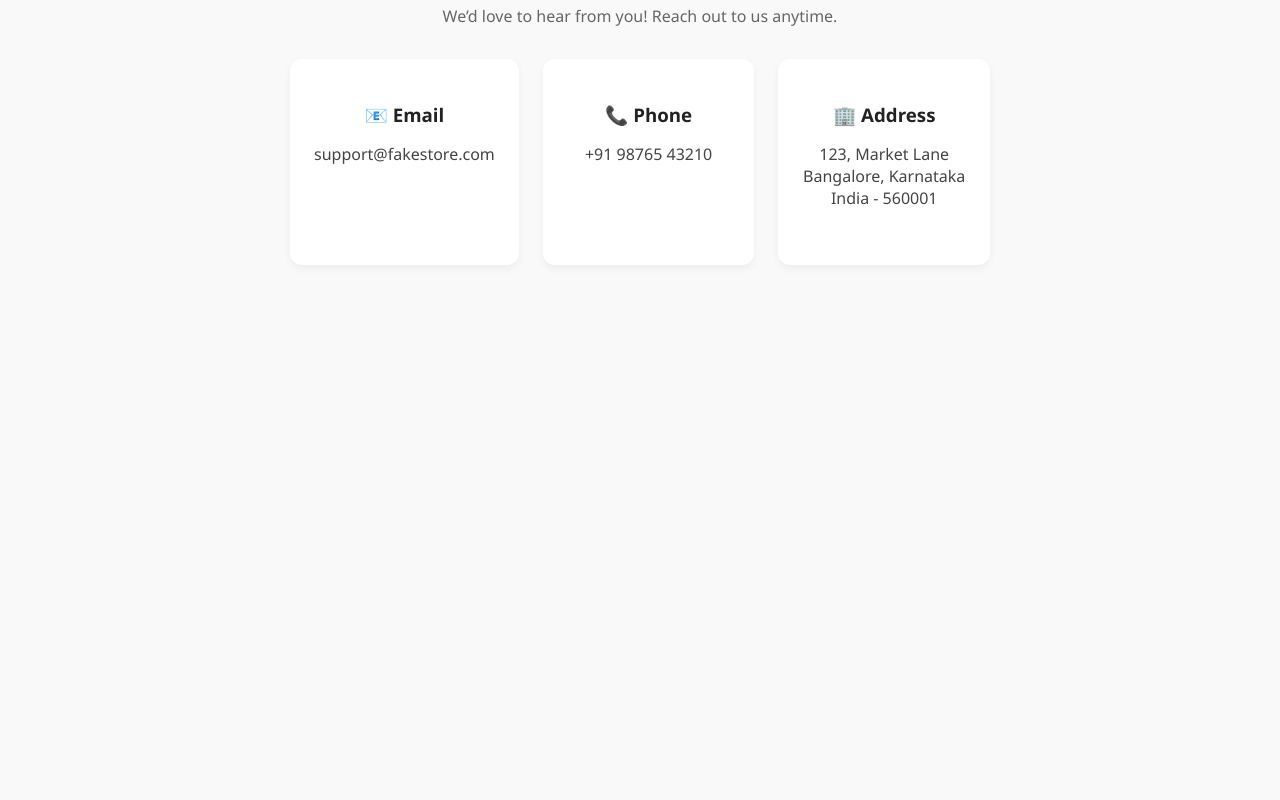
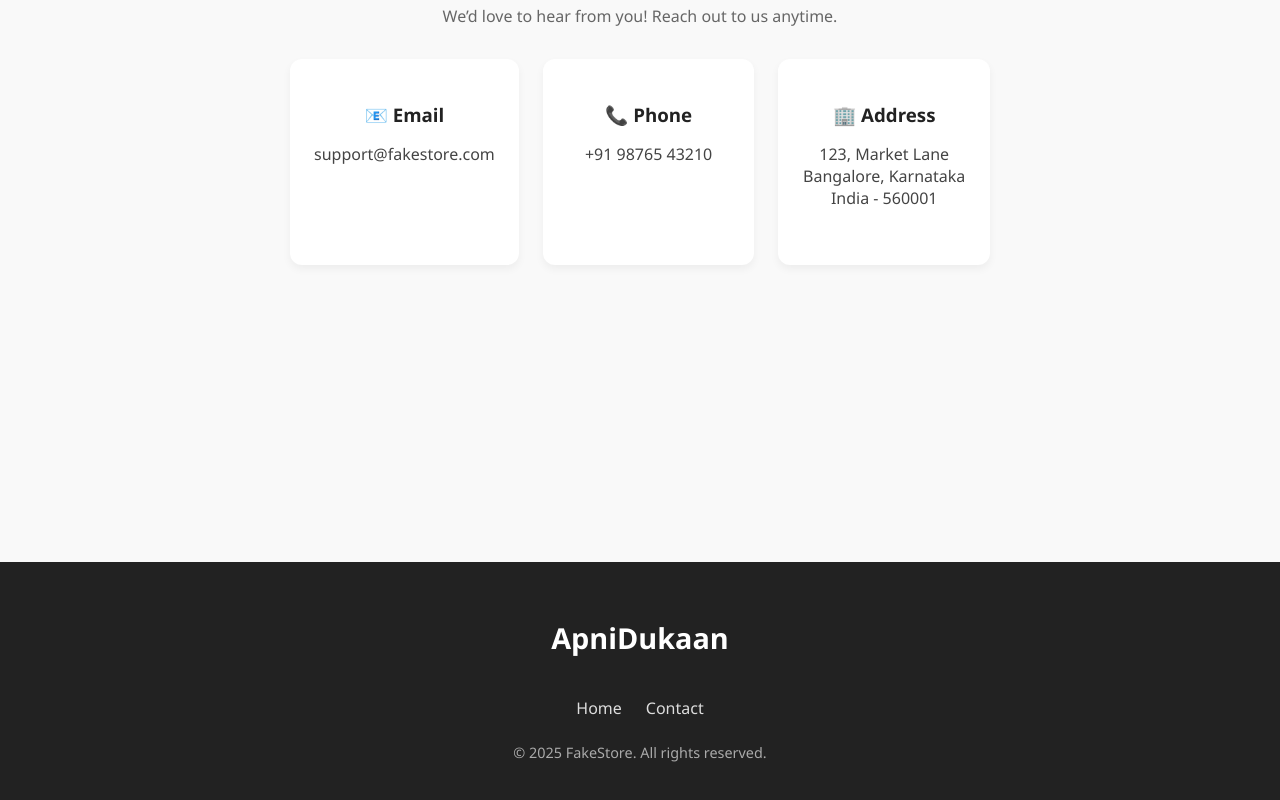
Before and after one commit to naveen1845/Fakestore, a React (Create React App) app: page /contactus in a window 1280 px wide. Shown: the part 418-1218 px from the top of the page. Before the commit the page ends 932 px from the top, so only its background shows below. Built offline with nearby package versions, Linux system fonts and the light colour scheme.

Commit message:
added footer

```diff
--- a/src/App.js
+++ b/src/App.js
@@ -6,6 +6,7 @@ import Products from './Components/Product/Products';
 import ProductDetails from './Components/Product/ProductDetails';
 import Home from './Components/Home/Home';
 import Contact from './Components/Contactus/Contactus';
+import Footer from './Components/Footer/Footer';
 
 function App() {
   return (
@@ -18,6 +19,7 @@ function App() {
           <Route path="/" element={<Home />} />
           <Route path="/contactus" element={<Contact />} />
         </Routes>
+        <Footer />
     </div>
   );
 }
--- /dev/null
+++ b/src/Components/Footer/Footer.css
@@ -0,0 +1,44 @@
+/* src/Footer.css */
+.footer {
+  background-color: #222;
+  color: #ddd;
+  padding: 2rem 1rem;
+  margin-top: 3rem;
+}
+
+.footer-top {
+  display: flex;
+  flex-direction: column;
+  align-items: center;
+  gap: 1rem;
+  text-align: center;
+}
+
+.footer-logo {
+  font-size: 1.8rem;
+  font-weight: bold;
+  color: #ffffff;
+}
+
+.footer-links {
+  display: flex;
+  gap: 1.5rem;
+}
+
+.footer-links a {
+  text-decoration: none;
+  color: #ddd;
+  font-weight: 500;
+  transition: color 0.3s;
+}
+
+.footer-links a:hover {
+  color: #00bcd4;
+}
+
+.footer-bottom {
+  margin-top: 1.5rem;
+  text-align: center;
+  font-size: 0.9rem;
+  color: #aaa;
+}
--- /dev/null
+++ b/src/Components/Footer/Footer.js
@@ -0,0 +1,25 @@
+// src/Footer.js
+import React from 'react';
+import { Link } from 'react-router-dom';
+import './Footer.css';
+
+const Footer = () => {
+  return (
+    <footer className="footer">
+      <div className="footer-top">
+        <h2 className="footer-logo">ApniDukaan</h2>
+
+        <nav className="footer-links">
+          <Link to="/">Home</Link>
+          <Link to="/contactus">Contact</Link>
+        </nav>
+      </div>
+
+      <div className="footer-bottom">
+        <p>&copy; {new Date().getFullYear()} FakeStore. All rights reserved.</p>
+      </div>
+    </footer>
+  );
+};
+
+export default Footer;
```
